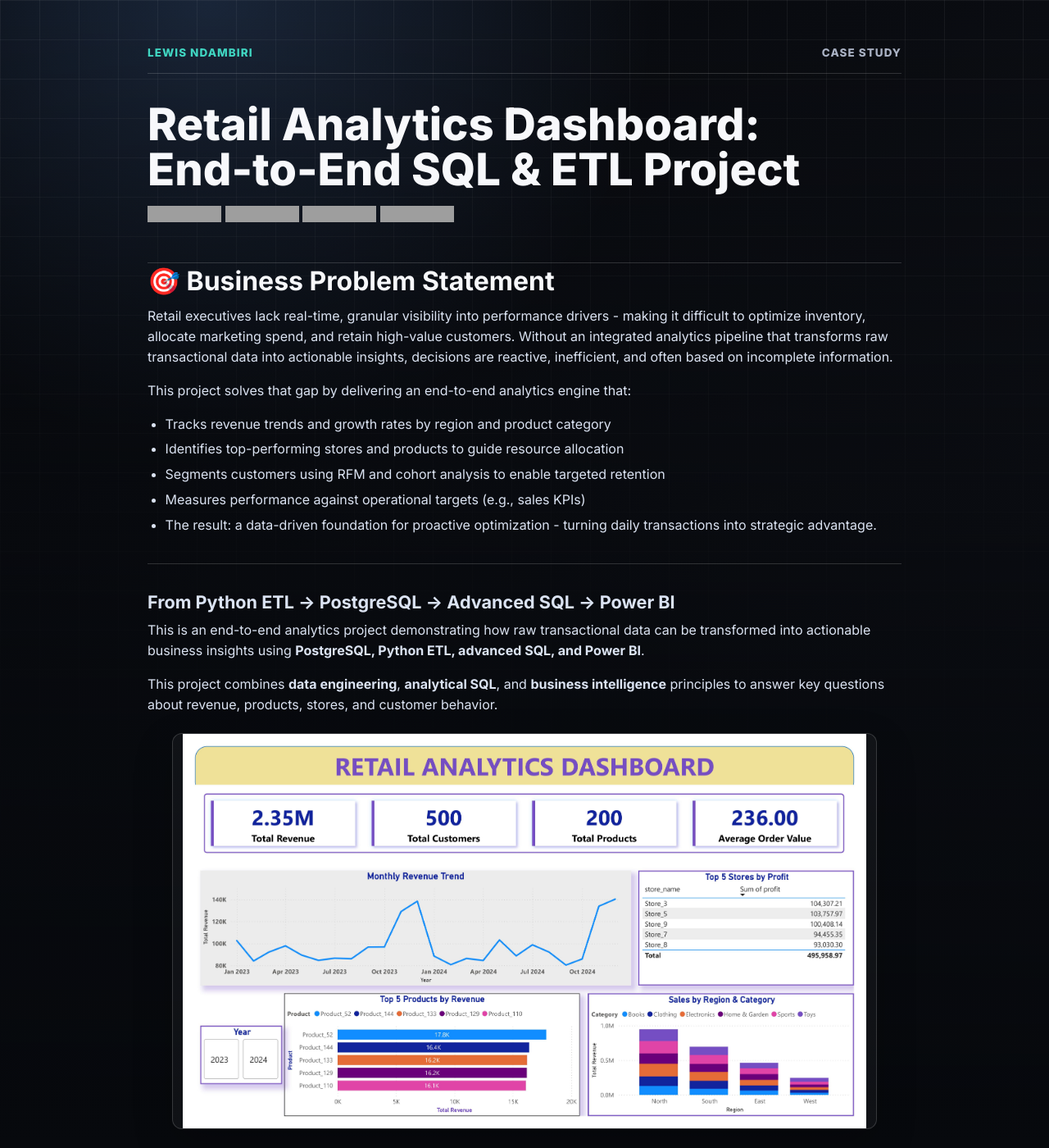
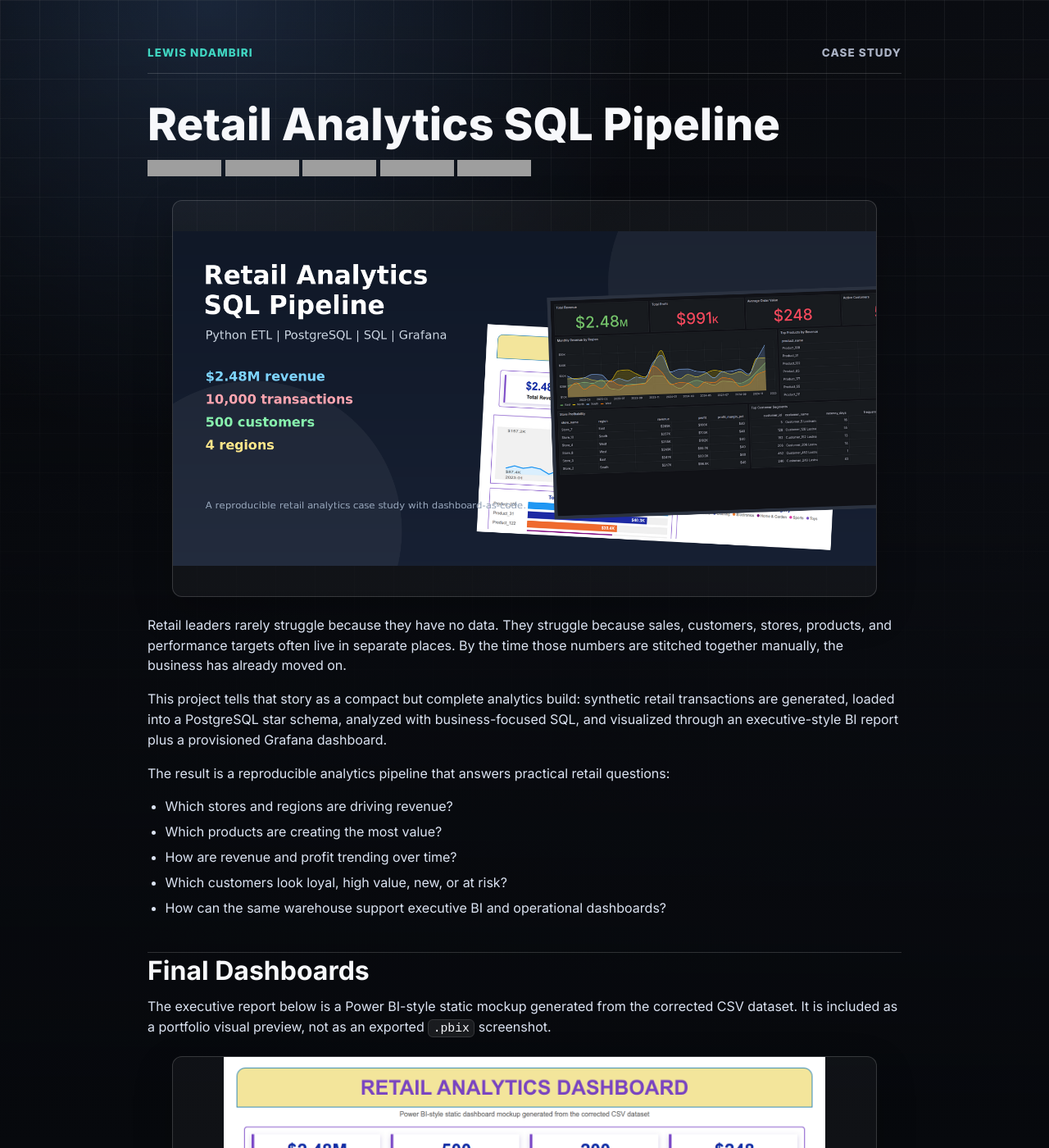
Before and after one commit to lewisndambiri/lewisndambiri.github.io, a Jekyll site: the page built from projects/retail-analytics-sql/index.md, in a window 1280 px wide and 1400 px high. Shown: the whole window at 82% size. Built offline with Jekyll 4.4.1, drawn with Linux system fonts in a browser that asks for light colours; our own code applies the rules of GitHub Pages for plain Markdown files; some of the changed text lies outside the part shown; grey boxes are pictures that could not be loaded.

Commit message:
Update retail analytics portfolio page

````diff
--- a/projects/retail-analytics-sql/index.md
+++ b/projects/retail-analytics-sql/index.md
@@ -1,168 +1,107 @@
-# Retail Analytics Dashboard: End-to-End SQL & ETL Project
+# Retail Analytics SQL Pipeline
 
 ![Python](https://img.shields.io/badge/Python-3.8%2B-blue)
 ![PostgreSQL](https://img.shields.io/badge/PostgreSQL-13%2B-blue)
 ![Power BI](https://img.shields.io/badge/Power%20BI-Dashboard-orange)
+![Grafana](https://img.shields.io/badge/Grafana-Provisioned%20Dashboard-orange)
 ![License](https://img.shields.io/badge/License-MIT-green)
 
-## 🎯 Business Problem Statement
-Retail executives lack real-time, granular visibility into performance drivers - making it difficult to optimize inventory, allocate marketing spend, and retain high-value customers. Without an integrated analytics pipeline that transforms raw transactional data into actionable insights, decisions are reactive, inefficient, and often based on incomplete information.
+![Retail Analytics SQL Pipeline hero](hero.png)
 
-This project solves that gap by delivering an end-to-end analytics engine that:
+Retail leaders rarely struggle because they have no data. They struggle because sales, customers, stores, products, and performance targets often live in separate places. By the time those numbers are stitched together manually, the business has already moved on.
 
-- Tracks revenue trends and growth rates by region and product category
-- Identifies top-performing stores and products to guide resource allocation
-- Segments customers using RFM and cohort analysis to enable targeted retention
-- Measures performance against operational targets (e.g., sales KPIs)
-- The result: a data-driven foundation for proactive optimization - turning daily transactions into strategic advantage.
+This project tells that story as a compact but complete analytics build: synthetic retail transactions are generated, loaded into a PostgreSQL star schema, analyzed with business-focused SQL, and visualized through an executive-style BI report plus a provisioned Grafana dashboard.
 
----
-### From Python ETL → PostgreSQL → Advanced SQL → Power BI
+The result is a reproducible analytics pipeline that answers practical retail questions:
 
-This is an end-to-end analytics project demonstrating how raw transactional data can be transformed into actionable business insights using **PostgreSQL, Python ETL, advanced SQL, and Power BI**.
+- Which stores and regions are driving revenue?
+- Which products are creating the most value?
+- How are revenue and profit trending over time?
+- Which customers look loyal, high value, new, or at risk?
+- How can the same warehouse support executive BI and operational dashboards?
 
-This project combines **data engineering**, **analytical SQL**, and **business intelligence** principles to answer key questions about revenue, products, stores, and customer behavior.
+## Final Dashboards
 
-![Retail Analytics Dashboard](/projects/retail-analytics-sql/powerbi_dashboard.png)
+The executive report below is a Power BI-style static mockup generated from the corrected CSV dataset. It is included as a portfolio visual preview, not as an exported `.pbix` screenshot.
 
----
+![Power BI-style Retail Analytics Dashboard](powerbi_style_dashboard.png)
 
-## 🎯 Objective
+Grafana is added as a provisioned, database-backed dashboard so the project also demonstrates dashboard-as-code and repeatable local deployment.
 
-- Design a **star schema** optimized for analytical queries.
-- Build an **ETL pipeline** to transform raw data into a structured data warehouse.
-- Implement **advanced SQL queries** using CTEs, window functions, and aggregations.
-- Visualize key metrics in **Power BI** to enable strategic decision-making.
+![Grafana Retail Analytics Dashboard](grafana_dashboard.png)
 
----
+The Grafana view focuses on live SQL-backed monitoring: revenue, profit, AOV, active customers, regional trends, top products, store profitability, and customer segments.
 
-## 📁 Repository Structure
+![Grafana KPI and Trend View](grafana_kpi_trends.png)
+
+## Project Narrative
+
+The project starts with a realistic business problem: leadership needs a single view of retail performance. The raw inputs are transactional sales, customers, products, and stores. On their own, those CSV files are useful but not decision-ready.
+
+The first step is data generation. The Python generator creates reproducible synthetic data across 2023 and 2024, including seasonality in Q4 sales volume. Product prices, transaction totals, and IDs are generated consistently so downstream product and profit analysis remains trustworthy.
+
+The second step is modeling. The data is loaded into PostgreSQL using a star schema:
+
+- `sales_fact` stores each transaction and measurable facts such as quantity, revenue, and profit.
+- `dim_customer` stores customer identity and signup attributes.
+- `dim_product` stores product, category, brand, cost, and price.
+- `dim_store` stores geography and regional ownership.
+- `dim_date` supports time-based filtering and reporting.
+
+![Retail Analytics ER Diagram](er_diagram.png)
+
+The third step is analysis. The SQL suite uses CTEs, window functions, ranking, rollups, cohort logic, and RFM-style segmentation to move from raw transactions to business questions. Instead of only showing simple totals, the queries explore growth, profitability, customer behavior, and regional performance.
+
+The final step is visualization. The BI-style report presents a polished executive view, while Grafana gives a repeatable dashboard that can be started locally from the repo with Docker Compose.
+
+## Analytics Covered
+
+The SQL analysis covers:
+
+- Monthly revenue trends and growth rates.
+- Running revenue totals by region.
+- Top products by quantity and revenue.
+- Top products per store using window functions.
+- Category and store rollups.
+- Store-level AOV and profitability.
+- Customer purchase summaries.
+- Cohort retention analysis.
+- RFM-style customer segmentation.
+- Target vs actual KPI analysis.
+
+## Validation Snapshot
+
+The generated dataset is designed to be small enough to run locally but large enough to support meaningful dashboard slices:
+
+```text
+customers: 500
+products:  200
+stores:    10
+dates:     731
+sales:     10,000
+revenue:   2.48M
 ```
-retail-analytics-sql/
-├── data/ # Raw synthetic CSV files generated by ETL scripts
-├── docs/ # ER diagram & Power BI dashboard screenshot
-├── etl/ # Python scripts for data generation and loading
-├── sql/ # SQL schema and business-focused queries
-├── requirements.txt # Python dependencies
-└── README.md # Project documentation
+
+The generated sales data is also checked for basic integrity:
+
+```text
+duplicate transaction IDs: 0
+product price mismatches:  0
 ```
----
 
-## 🗃 Database Schema
+## Technology Choices
 
-The project uses a **star schema** for OLAP queries:
+- **PostgreSQL** for the analytical warehouse.
+- **Python, Pandas, and SQLAlchemy** for data generation and ETL.
+- **Advanced SQL** for business analysis and segmentation.
+- **Power BI-style static report mockup** for executive reporting.
+- **Grafana** for a provisioned dashboard-as-code workflow.
+- **Docker Compose** for a reproducible local PostgreSQL + Grafana demo.
 
-- **Fact Table: `sales_fact`**
-  - Metrics: `quantity`, `total_amount`, `profit`
-  - Foreign keys: `customer_id`, `store_id`, `product_id`
-- **Dimension Tables:**
-  - `dim_customer`: Customer demographics and signup info
-  - `dim_store`: Store details, region, and manager
-  - `dim_product`: Product attributes, category, and pricing
+## What This Demonstrates
 
-The schema is defined in [`sql/schema.sql`](sql/schema.sql) and enables efficient analytical queries.
+This project is intentionally compact, but it touches the core workflow behind many real analytics systems: create reliable data, model it for analysis, write SQL that answers business questions, and publish the results in tools that different audiences can use.
 
-![ER Diagram](/projects/retail-analytics-sql/er_diagram.png)
+The executive report tells the business story. Grafana proves the dashboard can be provisioned and rerun. PostgreSQL and SQL hold the center.
 
----
-
-## ⚙️ ETL Pipeline
-
-The ETL workflow is implemented in Python (`etl/generate_data.py` and `etl/load_data.py`):
-
-1. **Extract:** Read raw CSV data from `data/`.
-2. **Transform:**
-   - Load dimension tables directly.
-   - Calculate `profit` per transaction:
-     ```sql
-     profit = total_amount - (quantity * unit_cost)
-     ```
-   - Prepare `sales_fact` data for loading.
-3. **Load:** Insert transformed data into PostgreSQL tables (`sales_fact` and dimension tables).
-
----
-
-## 🧠 Advanced SQL Queries
-
-The `sql/queries.sql` file contains queries designed to answer real business questions:
-
-### Key Analysis
-1. **Sales Overview**
-   - Monthly revenue, growth %, and running totals by region
-   - Example:
-     ```sql
-     SELECT
-         sale_month,
-         SUM(total_amount) AS monthly_revenue,
-         LAG(SUM(total_amount)) OVER (ORDER BY sale_month) AS prev_month_revenue
-     FROM sales_fact
-     GROUP BY sale_month;
-     ```
-2. **Product Analytics**
-   - Top products by revenue, category rollups, store-level rankings
-3. **Customer Analytics**
-   - RFM segmentation: Recency, Frequency, Monetary value
-   - Cohort retention: M0, M1, M2 analysis
-4. **Store & Regional Performance**
-   - Revenue trends, Average Order Value (AOV), and KPI vs target
-5. **KPI & Dashboard Metrics**
-   - Profit margins, growth %, ranking, and regional performance
-
-**Techniques used:** CTEs, window functions (`LAG`, `RANK`, `NTILE`), `ROLLUP` for subtotals, and safe division (`NULLIF`) for production-ready queries.
-
----
-## 📊 Key Metrics & Insights
-
-- Top-selling products and most profitable stores
-- Monthly and YoY revenue growth
-- Customer segmentation and high-value cohorts
-- Sales vs target KPIs by region
-- Cohort retention trends for lifecycle management
-
----
-## 🚀 Setup Instructions
-
-### Prerequisites
-
-- PostgreSQL server running locally
-- Python 3.8+
-- Required libraries: `pandas`, `sqlalchemy`, `psycopg2-binary`
-- Power BI Desktop (optional, for visualization)
-
-### 1. Create Database
-- CREATE DATABASE retail_analytics;
-
-### 2. Install Python Dependencies
-- pip install -r requirements.txt
-
-### 3. Generate & Load Data
-- cd etl
-- python generate_data.py   # Creates CSVs in /data
-- python load_data.py       # Loads data into PostgreSQL
-
-### 4. Run Queries
-- Use any PostgreSQL client (psql, pgAdmin, DBeaver) to execute queries in sql/queries.sql.
-
-### 5. Visualize Metrics
-- Open the Power BI dashboard (docs/powerbi_dashboard.png) to see visual insights.
-
-## 📊 Insights & Use Cases
-
-- Identify top-selling products and most profitable stores
-- Track monthly revenue growth and regional performance
-- Perform customer segmentation using RFM analysis
-- Monitor sales vs target KPIs
-- Understand cohort retention trends for customer lifecycle management
-
-## 🛠 Technologies Used
-
-- **Database:** PostgreSQL
-- **ETL & Data Manipulation:** Python, Pandas, SQLAlchemy
-- **Analytics:** Advanced SQL (CTEs, Window Functions, ROLLUP)
-- **Visualization:** Power BI
-
-## 📜 License
-This project is licensed under the MIT License – see LICENSE for details.
-Free to use, modify, and learn from. Attribution appreciated.
-
-### 💡 This project demonstrates how to transform raw transactional data into actionable insights using data engineering, SQL analytics, and business intelligence techniques.
+→ [View on GitHub](https://github.com/lewisndambiri/retail-analytics-sql)
````
Also changed, not shown: index.md (+8 -5 lines), projects/retail-analytics-sql/grafana_dashboard.png (added), projects/retail-analytics-sql/grafana_kpi_trends.png (added), projects/retail-analytics-sql/hero.png (added), projects/retail-analytics-sql/powerbi_dashboard.png (deleted), projects/retail-analytics-sql/powerbi_style_dashboard.png (added), projects/retail-analytics-sql/retail_analytics.png (deleted).
